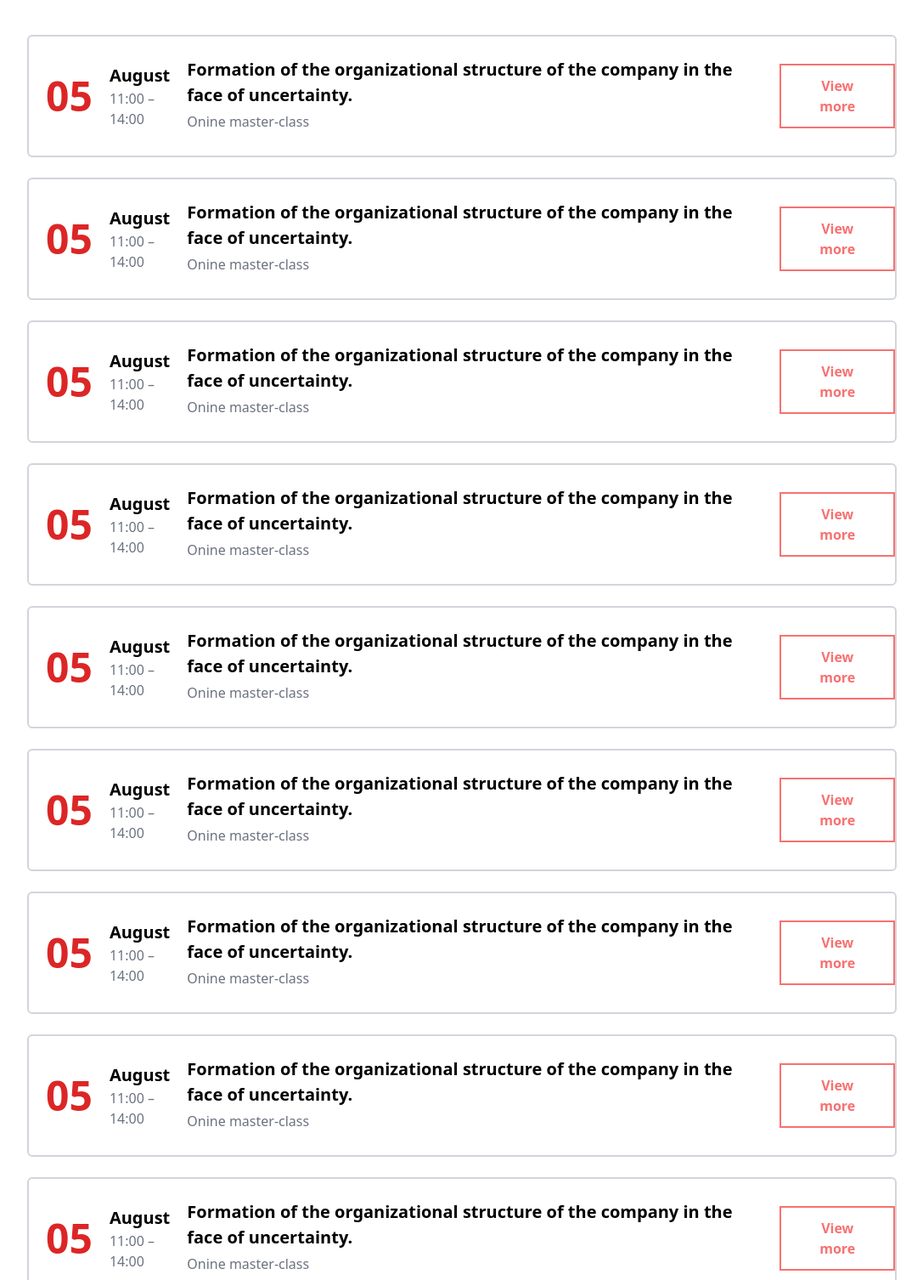
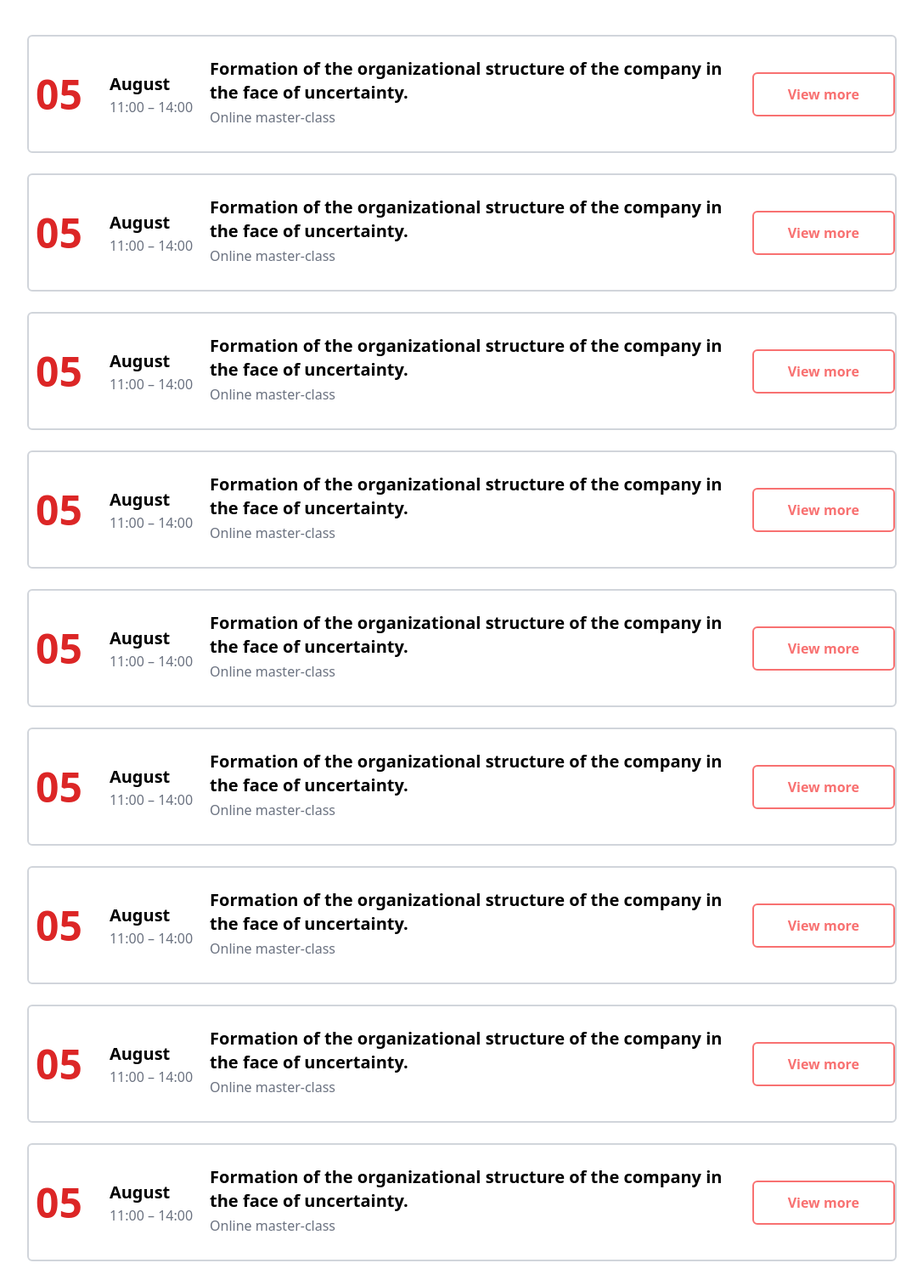
Before and after one commit to CodeByMaks/Createx, a website: page src/Events Grid View/index.html in a window 1280 px wide. Shown: the part 420-1926 px from the top of the page at 85% size, without its empty margins (96-1183 px from the left). Drawn offline with Linux system fonts and the light colour scheme.

Commit message:
progress project v3

```diff
--- a/src/Events Grid View/index.html
+++ b/src/Events Grid View/index.html
@@ -80,174 +80,210 @@
     </section>
 
     <section class="w-[80%] m-auto">
-        <div class="flex justify-evenly items-center py-6 border-2 border-gray-300 gap-5 my-6 rounded-md">
-            <div class="flex items-center">
+        <div class="flex justify-between items-center flex-wrap lg:flex-nowrap py-6 border-2 border-gray-300 gap-5 my-6 rounded-md hover:shadow-lg transition-shadow">
+            <div class="flex items-center gap-6">
                 <div>
-                    <p class="text-[48px] font-bold text-red-600 px-5">05</p>
+                    <p class="text-[48px] font-bold text-red-600 px-2">05</p>
                 </div>
                 <div>
-                    <p class="text-[20px] font-bold ">August</p>
-                    <span class="text-gray-500">11:00 – 14:00</span>
+                    <p class="text-[20px] font-bold">August</p>
+                    <span class="text-gray-500 block">11:00 – 14:00</span>
                 </div>
             </div>
-            <div>
-                <h2 class="text-[20px] font-bold ">Formation of the organizational structure of the company in the face of uncertainty.</h2>
-                <p class="text-gray-500 py-1">Onine master-class</p>
+            <div class="flex-1">
+                <h2 class="text-[20px] font-bold leading-snug">
+                    Formation of the organizational structure of the company in the face of uncertainty.
+                </h2>
+                <p class="text-gray-500 py-1">Online master-class</p>
             </div>
             <div>
-                <button class="py-3 px-10 border-2 border-red-400 text-red-400 font-bold">View more</button>
+                <button class="py-3 px-10 border-2 border-red-400 text-red-400 font-bold rounded-md hover:bg-red-400 hover:text-white transition-colors">
+                    View more
+                </button>
             </div>
         </div>
 
-        <div class="flex justify-evenly items-center py-6 border-2 border-gray-300 gap-5 my-6 rounded-md">
-            <div class="flex items-center">
+        <div class="flex justify-between items-center flex-wrap lg:flex-nowrap py-6 border-2 border-gray-300 gap-5 my-6 rounded-md hover:shadow-lg transition-shadow">
+            <div class="flex items-center gap-6">
                 <div>
-                    <p class="text-[48px] font-bold text-red-600 px-5">05</p>
+                    <p class="text-[48px] font-bold text-red-600 px-2">05</p>
                 </div>
                 <div>
-                    <p class="text-[20px] font-bold ">August</p>
-                    <span class="text-gray-500">11:00 – 14:00</span>
+                    <p class="text-[20px] font-bold">August</p>
+                    <span class="text-gray-500 block">11:00 – 14:00</span>
                 </div>
             </div>
-            <div>
-                <h2 class="text-[20px] font-bold ">Formation of the organizational structure of the company in the face of uncertainty.</h2>
-                <p class="text-gray-500 py-1">Onine master-class</p>
+            <div class="flex-1">
+                <h2 class="text-[20px] font-bold leading-snug">
+                    Formation of the organizational structure of the company in the face of uncertainty.
+                </h2>
+                <p class="text-gray-500 py-1">Online master-class</p>
             </div>
             <div>
-                <button class="py-3 px-10 border-2 border-red-400 text-red-400 font-bold">View more</button>
+                <button class="py-3 px-10 border-2 border-red-400 text-red-400 font-bold rounded-md hover:bg-red-400 hover:text-white transition-colors">
+                    View more
+                </button>
             </div>
         </div>
 
-        <div class="flex justify-evenly items-center py-6 border-2 border-gray-300 gap-5 my-6 rounded-md">
-            <div class="flex items-center">
+        <div class="flex justify-between items-center flex-wrap lg:flex-nowrap py-6 border-2 border-gray-300 gap-5 my-6 rounded-md hover:shadow-lg transition-shadow">
+            <div class="flex items-center gap-6">
                 <div>
-                    <p class="text-[48px] font-bold text-red-600 px-5">05</p>
+                    <p class="text-[48px] font-bold text-red-600 px-2">05</p>
                 </div>
                 <div>
-                    <p class="text-[20px] font-bold ">August</p>
-                    <span class="text-gray-500">11:00 – 14:00</span>
+                    <p class="text-[20px] font-bold">August</p>
+                    <span class="text-gray-500 block">11:00 – 14:00</span>
                 </div>
             </div>
-            <div>
-                <h2 class="text-[20px] font-bold ">Formation of the organizational structure of the company in the face of uncertainty.</h2>
-                <p class="text-gray-500 py-1">Onine master-class</p>
+            <div class="flex-1">
+                <h2 class="text-[20px] font-bold leading-snug">
+                    Formation of the organizational structure of the company in the face of uncertainty.
+                </h2>
+                <p class="text-gray-500 py-1">Online master-class</p>
             </div>
             <div>
-                <button class="py-3 px-10 border-2 border-red-400 text-red-400 font-bold">View more</button>
+                <button class="py-3 px-10 border-2 border-red-400 text-red-400 font-bold rounded-md hover:bg-red-400 hover:text-white transition-colors">
+                    View more
+                </button>
             </div>
         </div>
 
-        <div class="flex justify-evenly items-center py-6 border-2 border-gray-300 gap-5 my-6 rounded-md">
-            <div class="flex items-center">
+        <div class="flex justify-between items-center flex-wrap lg:flex-nowrap py-6 border-2 border-gray-300 gap-5 my-6 rounded-md hover:shadow-lg transition-shadow">
+            <div class="flex items-center gap-6">
                 <div>
-                    <p class="text-[48px] font-bold text-red-600 px-5">05</p>
+                    <p class="text-[48px] font-bold text-red-600 px-2">05</p>
                 </div>
                 <div>
-                    <p class="text-[20px] font-bold ">August</p>
-                    <span class="text-gray-500">11:00 – 14:00</span>
+                    <p class="text-[20px] font-bold">August</p>
+                    <span class="text-gray-500 block">11:00 – 14:00</span>
                 </div>
             </div>
-            <div>
-                <h2 class="text-[20px] font-bold ">Formation of the organizational structure of the company in the face of uncertainty.</h2>
-                <p class="text-gray-500 py-1">Onine master-class</p>
+            <div class="flex-1">
+                <h2 class="text-[20px] font-bold leading-snug">
+                    Formation of the organizational structure of the company in the face of uncertainty.
+                </h2>
+                <p class="text-gray-500 py-1">Online master-class</p>
             </div>
             <div>
-                <button class="py-3 px-10 border-2 border-red-400 text-red-400 font-bold">View more</button>
+                <button class="py-3 px-10 border-2 border-red-400 text-red-400 font-bold rounded-md hover:bg-red-400 hover:text-white transition-colors">
+                    View more
+                </button>
             </div>
         </div>
 
-        <div class="flex justify-evenly items-center py-6 border-2 border-gray-300 gap-5 my-6 rounded-md">
-            <div class="flex items-center">
+        <div class="flex justify-between items-center flex-wrap lg:flex-nowrap py-6 border-2 border-gray-300 gap-5 my-6 rounded-md hover:shadow-lg transition-shadow">
+            <div class="flex items-center gap-6">
                 <div>
-                    <p class="text-[48px] font-bold text-red-600 px-5">05</p>
+                    <p class="text-[48px] font-bold text-red-600 px-2">05</p>
                 </div>
                 <div>
-                    <p class="text-[20px] font-bold ">August</p>
-                    <span class="text-gray-500">11:00 – 14:00</span>
+                    <p class="text-[20px] font-bold">August</p>
+                    <span class="text-gray-500 block">11:00 – 14:00</span>
                 </div>
             </div>
-            <div>
-                <h2 class="text-[20px] font-bold ">Formation of the organizational structure of the company in the face of uncertainty.</h2>
-                <p class="text-gray-500 py-1">Onine master-class</p>
+            <div class="flex-1">
+                <h2 class="text-[20px] font-bold leading-snug">
+                    Formation of the organizational structure of the company in the face of uncertainty.
+                </h2>
+                <p class="text-gray-500 py-1">Online master-class</p>
             </div>
             <div>
-                <button class="py-3 px-10 border-2 border-red-400 text-red-400 font-bold">View more</button>
+                <button class="py-3 px-10 border-2 border-red-400 text-red-400 font-bold rounded-md hover:bg-red-400 hover:text-white transition-colors">
+                    View more
+                </button>
             </div>
         </div>
 
-        <div class="flex justify-evenly items-center py-6 border-2 border-gray-300 gap-5 my-6 rounded-md">
-            <div class="flex items-center">
+        <div class="flex justify-between items-center flex-wrap lg:flex-nowrap py-6 border-2 border-gray-300 gap-5 my-6 rounded-md hover:shadow-lg transition-shadow">
+            <div class="flex items-center gap-6">
                 <div>
-                    <p class="text-[48px] font-bold text-red-600 px-5">05</p>
+                    <p class="text-[48px] font-bold text-red-600 px-2">05</p>
                 </div>
                 <div>
-                    <p class="text-[20px] font-bold ">August</p>
-                    <span class="text-gray-500">11:00 – 14:00</span>
+                    <p class="text-[20px] font-bold">August</p>
+                    <span class="text-gray-500 block">11:00 – 14:00</span>
                 </div>
             </div>
-            <div>
-                <h2 class="text-[20px] font-bold ">Formation of the organizational structure of the company in the face of uncertainty.</h2>
-                <p class="text-gray-500 py-1">Onine master-class</p>
+            <div class="flex-1">
+                <h2 class="text-[20px] font-bold leading-snug">
+                    Formation of the organizational structure of the company in the face of uncertainty.
+                </h2>
+                <p class="text-gray-500 py-1">Online master-class</p>
             </div>
             <div>
-                <button class="py-3 px-10 border-2 border-red-400 text-red-400 font-bold">View more</button>
+                <button class="py-3 px-10 border-2 border-red-400 text-red-400 font-bold rounded-md hover:bg-red-400 hover:text-white transition-colors">
+                    View more
+                </button>
             </div>
         </div>
 
-        <div class="flex justify-evenly items-center py-6 border-2 border-gray-300 gap-5 my-6 rounded-md">
-            <div class="flex items-center">
+        <div class="flex justify-between items-center flex-wrap lg:flex-nowrap py-6 border-2 border-gray-300 gap-5 my-6 rounded-md hover:shadow-lg transition-shadow">
+            <div class="flex items-center gap-6">
                 <div>
-                    <p class="text-[48px] font-bold text-red-600 px-5">05</p>
+                    <p class="text-[48px] font-bold text-red-600 px-2">05</p>
                 </div>
                 <div>
-                    <p class="text-[20px] font-bold ">August</p>
-                    <span class="text-gray-500">11:00 – 14:00</span>
+                    <p class="text-[20px] font-bold">August</p>
+                    <span class="text-gray-500 block">11:00 – 14:00</span>
                 </div>
             </div>
-            <div>
-                <h2 class="text-[20px] font-bold ">Formation of the organizational structure of the company in the face of uncertainty.</h2>
-                <p class="text-gray-500 py-1">Onine master-class</p>
+            <div class="flex-1">
+                <h2 class="text-[20px] font-bold leading-snug">
+                    Formation of the organizational structure of the company in the face of uncertainty.
+                </h2>
+                <p class="text-gray-500 py-1">Online master-class</p>
             </div>
             <div>
-                <button class="py-3 px-10 border-2 border-red-400 text-red-400 font-bold">View more</button>
+                <button class="py-3 px-10 border-2 border-red-400 text-red-400 font-bold rounded-md hover:bg-red-400 hover:text-white transition-colors">
+                    View more
+                </button>
             </div>
         </div>
 
-        <div class="flex justify-evenly items-center py-6 border-2 border-gray-300 gap-5 my-6 rounded-md">
-            <div class="flex items-center">
+        <div class="flex justify-between items-center flex-wrap lg:flex-nowrap py-6 border-2 border-gray-300 gap-5 my-6 rounded-md hover:shadow-lg transition-shadow">
+            <div class="flex items-center gap-6">
                 <div>
-                    <p class="text-[48px] font-bold text-red-600 px-5">05</p>
+                    <p class="text-[48px] font-bold text-red-600 px-2">05</p>
                 </div>
                 <div>
-                    <p class="text-[20px] font-bold ">August</p>
-                    <span class="text-gray-500">11:00 – 14:00</span>
+                    <p class="text-[20px] font-bold">August</p>
+                    <span class="text-gray-500 block">11:00 – 14:00</span>
                 </div>
             </div>
-            <div>
-                <h2 class="text-[20px] font-bold ">Formation of the organizational structure of the company in the face of uncertainty.</h2>
-                <p class="text-gray-500 py-1">Onine master-class</p>
+            <div class="flex-1">
+                <h2 class="text-[20px] font-bold leading-snug">
+                    Formation of the organizational structure of the company in the face of uncertainty.
+                </h2>
+                <p class="text-gray-500 py-1">Online master-class</p>
             </div>
             <div>
-                <button class="py-3 px-10 border-2 border-red-400 text-red-400 font-bold">View more</button>
+                <button class="py-3 px-10 border-2 border-red-400 text-red-400 font-bold rounded-md hover:bg-red-400 hover:text-white transition-colors">
+                    View more
+                </button>
             </div>
         </div>
 
-        <div class="flex justify-evenly items-center py-6 border-2 border-gray-300 gap-5 my-6 rounded-md">
-            <div class="flex items-center">
+        <div class="flex justify-between items-center flex-wrap lg:flex-nowrap py-6 border-2 border-gray-300 gap-5 my-6 rounded-md hover:shadow-lg transition-shadow">
+            <div class="flex items-center gap-6">
                 <div>
-                    <p class="text-[48px] font-bold text-red-600 px-5">05</p>
+                    <p class="text-[48px] font-bold text-red-600 px-2">05</p>
                 </div>
                 <div>
-                    <p class="text-[20px] font-bold ">August</p>
-                    <span class="text-gray-500">11:00 – 14:00</span>
+                    <p class="text-[20px] font-bold">August</p>
+                    <span class="text-gray-500 block">11:00 – 14:00</span>
                 </div>
             </div>
-            <div>
-                <h2 class="text-[20px] font-bold ">Formation of the organizational structure of the company in the face of uncertainty.</h2>
-                <p class="text-gray-500 py-1">Onine master-class</p>
+            <div class="flex-1">
+                <h2 class="text-[20px] font-bold leading-snug">
+                    Formation of the organizational structure of the company in the face of uncertainty.
+                </h2>
+                <p class="text-gray-500 py-1">Online master-class</p>
             </div>
             <div>
-                <button class="py-3 px-10 border-2 border-red-400 text-red-400 font-bold">View more</button>
+                <button class="py-3 px-10 border-2 border-red-400 text-red-400 font-bold rounded-md hover:bg-red-400 hover:text-white transition-colors">
+                    View more
+                </button>
             </div>
         </div>
     </section>
@@ -259,6 +295,24 @@
         <p>4</p>
         <p>➔</p>
     </aside>
+
+    <section class="w-full h-[564px] bg-pink-200 mt-52 relative">
+        <div class="flex flex-col items-center py-20 px-4 lg:py-32">
+            <p class="text-[16px] font-bold">DON’T MISS ANYTHING</p>
+            <h2 class="text-[32px] lg:text-[46px] text-center font-bold text-gray-900">Subscribe to the Createx School <br  class="hidden lg:block"> announcements</h2>
+            <div class="flex flex-col lg:flex-row gap-6 my-10 w-full max-w-2xl">
+                <input class="py-3 px-4 rounded-md border border-gray-300 w-full lg:w-[70%] focus:outline-none focus:ring-2 focus:ring-[#FF3F3A]" placeholder="Your working email" type="text">
+                <button class="w-full lg:w-auto py-3 px-11 bg-gradient-to-r from-[#FF3F3A] to-[#F75E05] text-white rounded-md">Subscribe</button>
+            </div>
+        </div>
+
+        <div class="absolute bottom-0 left-0 hidden md:block">
+            <img src="../img/illustration (1).png" alt="">
+        </div>
+        <div class="absolute bottom-0 right-0 hidden md:block">
+            <img src="../img/illustration (1).png" alt="">
+        </div>
+    </section>
   </main>
 
   <footer class="bg-gray-900 text-white pt-10">
```
Also changed, not shown: src/img/illustration (1).png (added), src/output.css.
